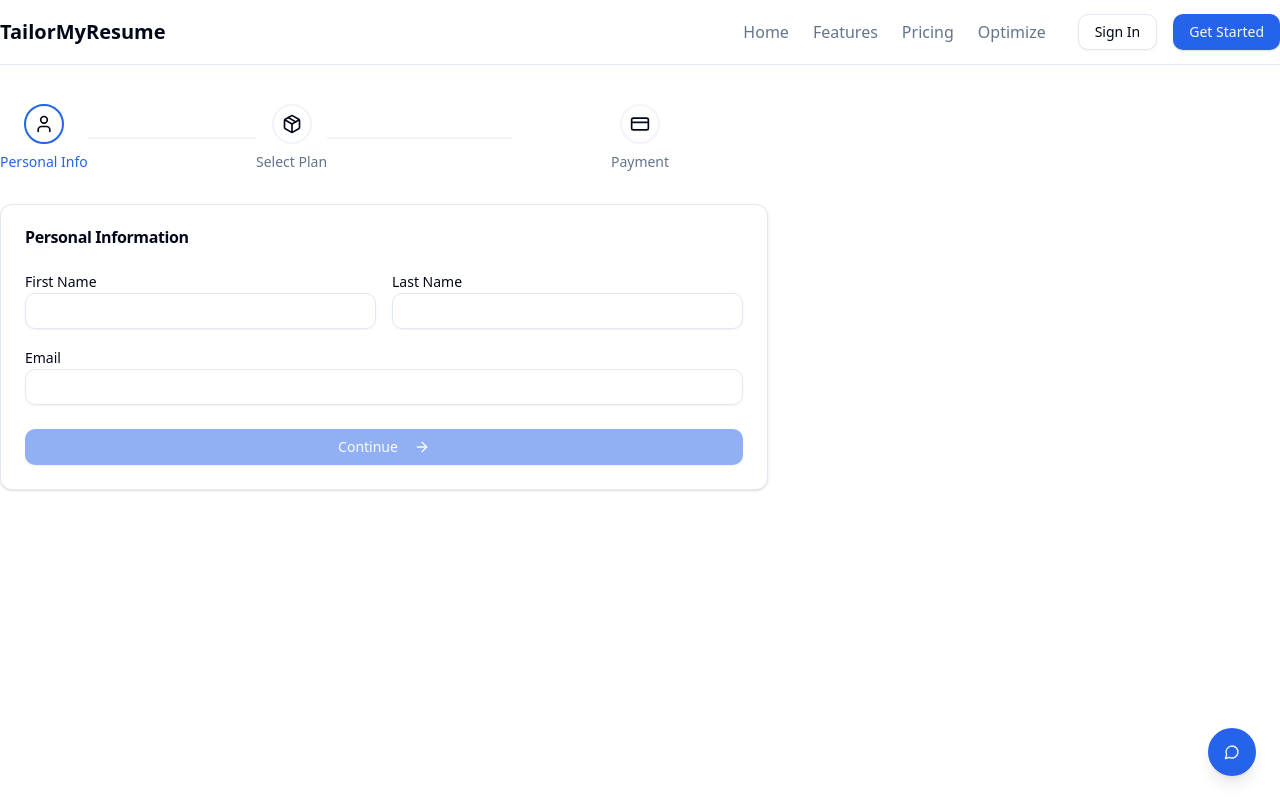
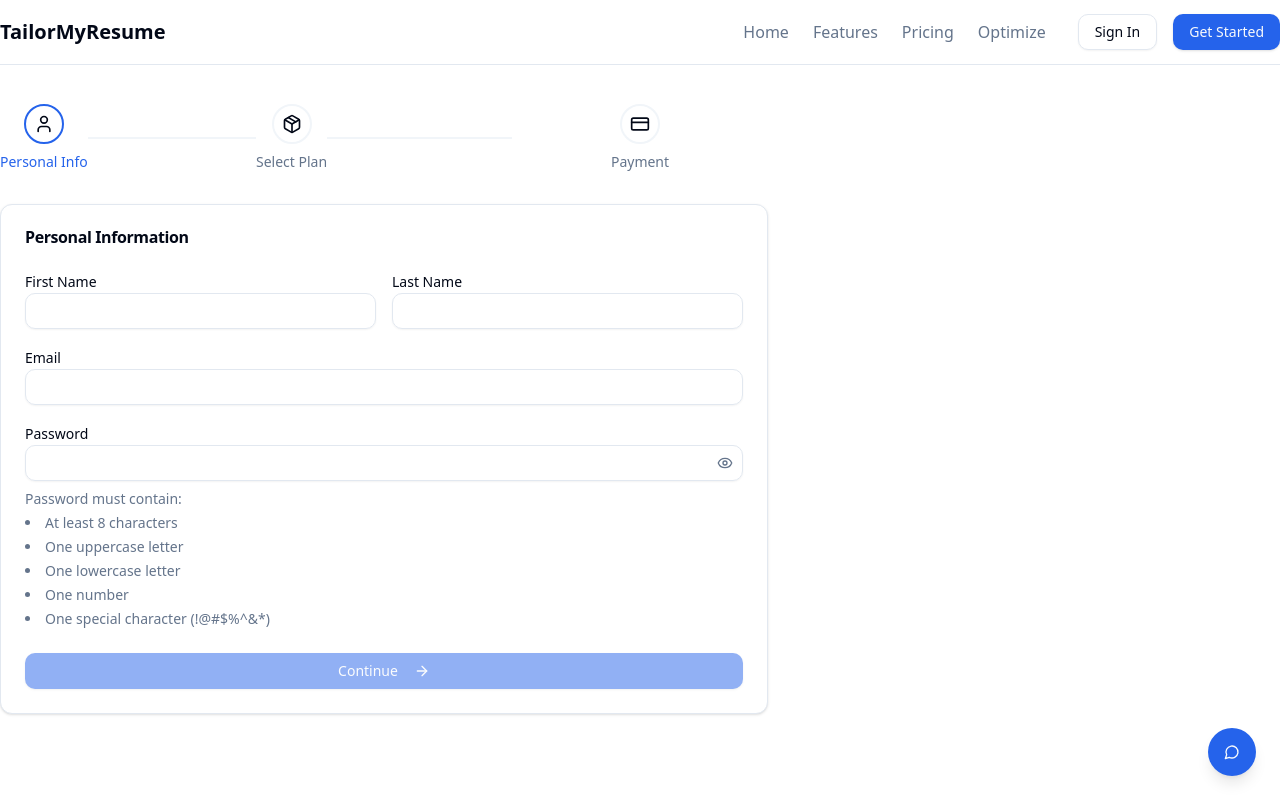
Before and after one commit to orozcop9/TailorMyResume-AI, a Next.js app: page /onboarding in a window 1280 px wide. Built offline with nearby package versions, Linux system fonts and the light colour scheme.

Commit message:
feat(onboarding): Add password field with validation in onboarding form

```diff
--- a/src/components/onboarding/OnboardingForm.tsx
+++ b/src/components/onboarding/OnboardingForm.tsx
@@ -6,14 +6,17 @@ import { Input } from "@/components/ui/input";
 import { OnboardingSteps } from "@/components/onboarding/OnboardingSteps";
 import { RadioGroup, RadioGroupItem } from "@/components/ui/radio-group";
 import { Label } from "@/components/ui/label";
-import { ArrowRight, CheckCircle2 } from "lucide-react";
+import { ArrowRight, CheckCircle2, Eye, EyeOff } from "lucide-react";
 
 export function OnboardingForm() {
   const [step, setStep] = useState(1);
+  const [showPassword, setShowPassword] = useState(false);
+  const [passwordError, setPasswordError] = useState("");
   const [formData, setFormData] = useState({
     firstName: "",
     lastName: "",
     email: "",
+    password: "",
     selectedPlan: "pro",
     cardNumber: "",
     expiryDate: "",
@@ -42,9 +45,32 @@ export function OnboardingForm() {
     }
   ];
 
+  const validatePassword = (password: string) => {
+    if (password.length < 8) {
+      return "Password must be at least 8 characters long";
+    }
+    if (!/[A-Z]/.test(password)) {
+      return "Password must contain at least one uppercase letter";
+    }
+    if (!/[a-z]/.test(password)) {
+      return "Password must contain at least one lowercase letter";
+    }
+    if (!/[0-9]/.test(password)) {
+      return "Password must contain at least one number";
+    }
+    if (!/[!@#$%^&*]/.test(password)) {
+      return "Password must contain at least one special character (!@#$%^&*)";
+    }
+    return "";
+  };
+
   const handleInputChange = (e: React.ChangeEvent<HTMLInputElement>) => {
     const { name, value } = e.target;
     setFormData((prev) => ({ ...prev, [name]: value }));
+
+    if (name === "password") {
+      setPasswordError(validatePassword(value));
+    }
   };
 
   const handleNextStep = () => {
@@ -59,7 +85,13 @@ export function OnboardingForm() {
   const isStepValid = () => {
     switch (step) {
       case 1:
-        return formData.firstName && formData.lastName && formData.email;
+        return (
+          formData.firstName &&
+          formData.lastName &&
+          formData.email &&
+          formData.password &&
+          !passwordError
+        );
       case 2:
         return formData.selectedPlan;
       case 3:
@@ -113,6 +145,45 @@ export function OnboardingForm() {
                   value={formData.email}
                   onChange={handleInputChange}
                 />
+              </div>
+              <div>
+                <Label htmlFor="password">Password</Label>
+                <div className="relative">
+                  <Input
+                    id="password"
+                    name="password"
+                    type={showPassword ? "text" : "password"}
+                    value={formData.password}
+                    onChange={handleInputChange}
+                    className="pr-10"
+                  />
+                  <Button
+                    type="button"
+                    variant="ghost"
+                    size="icon"
+                    className="absolute right-0 top-0 h-full px-3 hover:bg-transparent"
+                    onClick={() => setShowPassword(!showPassword)}
+                  >
+                    {showPassword ? (
+                      <EyeOff className="h-4 w-4 text-muted-foreground" />
+                    ) : (
+                      <Eye className="h-4 w-4 text-muted-foreground" />
+                    )}
+                  </Button>
+                </div>
+                {passwordError && (
+                  <p className="text-sm text-red-500 mt-1">{passwordError}</p>
+                )}
+                <div className="text-sm text-muted-foreground mt-2">
+                  Password must contain:
+                  <ul className="list-disc list-inside space-y-1 mt-1">
+                    <li>At least 8 characters</li>
+                    <li>One uppercase letter</li>
+                    <li>One lowercase letter</li>
+                    <li>One number</li>
+                    <li>One special character (!@#$%^&*)</li>
+                  </ul>
+                </div>
               </div>
             </div>
           )}
```
